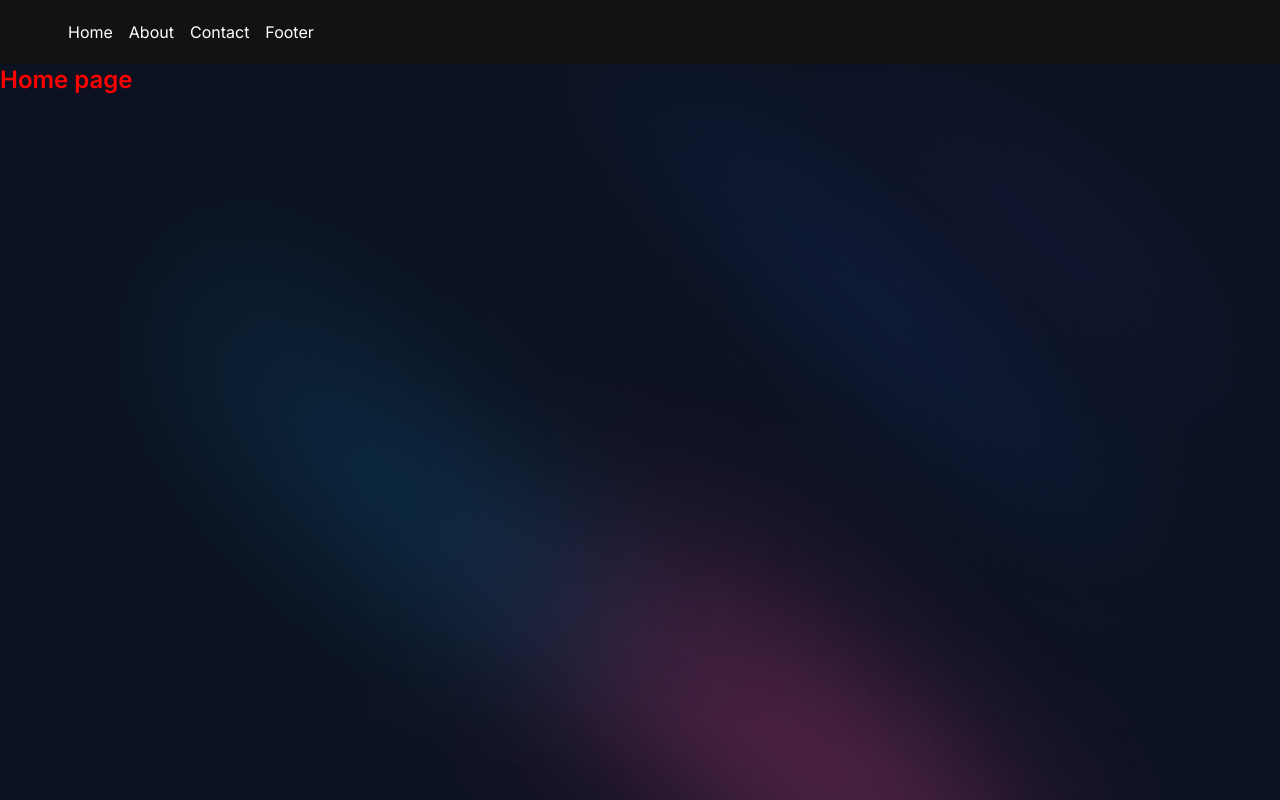
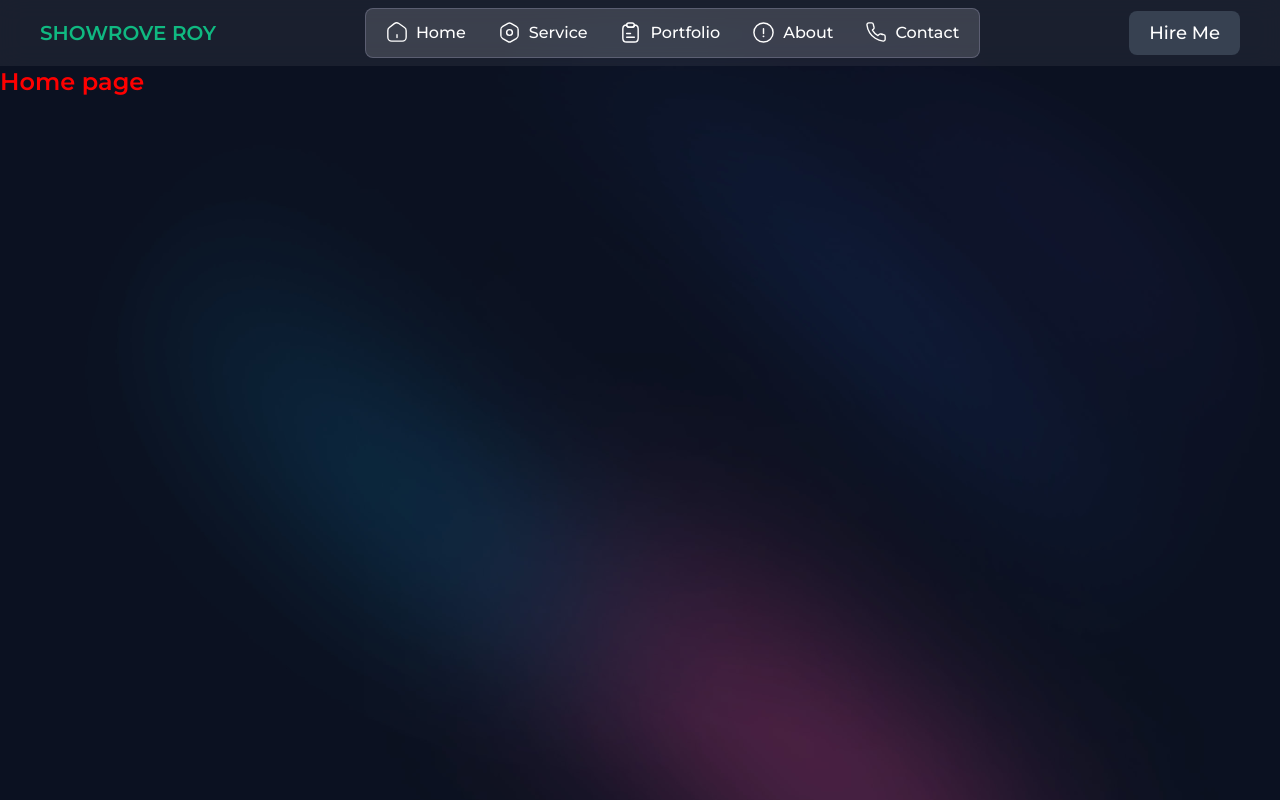
Before and after one commit to showrove-roy/next_js_portfolio-, a Next.js app: page / in a window 1280 px wide. Shown: the top 800 px of the page. Built offline with nearby package versions, Linux system fonts and the light colour scheme.

Commit message:
Nav Bar added

```diff
--- a/package.json
+++ b/package.json
@@ -16,6 +16,7 @@
     "postcss": "8.4.23",
     "react": "18.2.0",
     "react-dom": "18.2.0",
+    "react-icons": "^4.8.0",
     "tailwindcss": "3.3.2"
   }
 }
--- /dev/null
+++ b/src/app/Components/MainBTN/MainBTN.js
@@ -0,0 +1,7 @@
+export default function MainBTN({ children }) {
+  return (
+    <button className='mBTN font-medium rounded-lg group px-5 py-2 text-white bg-gray-700 lg:text-lg capitalize'>
+      {children}
+    </button>
+  );
+}
--- a/src/app/Components/NavBar/NavBar.js
+++ b/src/app/Components/NavBar/NavBar.js
@@ -1,22 +1,136 @@
 import Link from "next/link";
+import MainBTN from "../MainBTN/MainBTN";
 
 export default function NavBar() {
   return (
-    <header className='bg-[#121212] sticky top-0 p-5 text-white'>
-     <nav className="maxW">
-     <Link className='m-2' href='/'>
-        Home
-      </Link>
-      <Link className='m-2' href='#about'>
-        About
-      </Link>
-      <Link className='m-2' href='#contact'>
-        Contact
-      </Link>
-      <Link className='m-2' href='#footer'>
-        Footer
-      </Link>
-     </nav>
+    <header className='bg-[hsla(0,0%,100%,.064)] backdrop-blur-md sticky top-0 z-50'>
+      <nav className='maxW py-2 flex justify-between items-center'>
+        <div className=''>
+          <h1 className='text-xl text-emerald-500 font-semibold uppercase'>
+            Showrove Roy
+          </h1>
+        </div>
+        {/*  */}
+        <div className=''>
+          <div className='flex px-1 py-1 font-medium text-white border border-white rounded-lg cardBG'>
+            <Link
+              href='/'
+              className='hover:bg-emerald-500 text-white flex px-4 py-2 rounded-lg cursor-pointer'>
+              <svg
+                xmlns='http://www.w3.org/2000/svg'
+                width='22'
+                height='22'
+                viewBox='0 0 24 24'
+                fill='none'>
+                <path
+                  d='m9.02 2.84-5.39 4.2C2.73 7.74 2 9.23 2 10.36v7.41c0 2.32 1.89 4.22 4.21 4.22h11.58c2.32 0 4.21-1.9 4.21-4.21V10.5c0-1.21-.81-2.76-1.8-3.45l-6.18-4.33c-1.4-.98-3.65-.93-5 .12ZM12 17.99v-3'
+                  stroke='currentColor'
+                  strokeWidth='1.5'
+                  strokeLinecap='round'
+                  strokeLinejoin='round'></path>
+              </svg>
+              <span className='pl-2'>Home</span>
+            </Link>
+            <Link
+              href='/'
+              className='hover:bg-emerald-500 text-white flex px-4 py-2 rounded-lg cursor-pointer'>
+              <svg
+                xmlns='http://www.w3.org/2000/svg'
+                width='23'
+                height='23'
+                viewBox='0 0 24 24'
+                fill='none'>
+                <path
+                  d='M3 9.11v5.77C3 17 3 17 5 18.35l5.5 3.18c.83.48 2.18.48 3 0l5.5-3.18c2-1.35 2-1.35 2-3.46V9.11C21 7 21 7 19 5.65l-5.5-3.18c-.82-.48-2.17-.48-3 0L5 5.65C3 7 3 7 3 9.11Z'
+                  stroke='currentColor'
+                  strokeWidth='1.5'
+                  strokeLinecap='round'
+                  strokeLinejoin='round'></path>
+                <path
+                  d='M12 15a3 3 0 1 0 0-6 3 3 0 0 0 0 6Z'
+                  stroke='currentColor'
+                  strokeWidth='1.5'
+                  strokeLinecap='round'
+                  strokeLinejoin='round'></path>
+              </svg>
+              <span className='pl-2'>Service</span>
+            </Link>
+            <Link
+              href='/'
+              className='hover:bg-emerald-500 text-white flex px-4 py-2 rounded-lg cursor-pointer'>
+              <svg
+                xmlns='http://www.w3.org/2000/svg'
+                width='23'
+                height='23'
+                viewBox='0 0 24 24'
+                fill='none'>
+                <path
+                  d='M20 8.25V18c0 3-1.79 4-4 4H8c-2.21 0-4-1-4-4V8.25c0-3.25 1.79-4 4-4 0 .62.25 1.18.66 1.59.41.41.97.66 1.59.66h3.5C14.99 6.5 16 5.49 16 4.25c2.21 0 4 .75 4 4Z'
+                  stroke='currentColor'
+                  strokeWidth='1.5'
+                  strokeLinecap='round'
+                  strokeLinejoin='round'></path>
+                <path
+                  d='M16 4.25c0 1.24-1.01 2.25-2.25 2.25h-3.5c-.62 0-1.18-.25-1.59-.66C8.25 5.43 8 4.87 8 4.25 8 3.01 9.01 2 10.25 2h3.5c.62 0 1.18.25 1.59.66.41.41.66.97.66 1.59ZM8 13h4M8 17h8'
+                  stroke='currentColor'
+                  strokeWidth='1.5'
+                  strokeLinecap='round'
+                  strokeLinejoin='round'></path>
+              </svg>
+              <span className='pl-2'>Portfolio</span>
+            </Link>
+            <Link
+              href='/'
+              className='hover:bg-emerald-500 text-white flex px-4 py-2 rounded-lg cursor-pointer'>
+              <svg
+                xmlns='http://www.w3.org/2000/svg'
+                width='23'
+                height='23'
+                viewBox='0 0 24 24'
+                fill='none'>
+                <path
+                  d='M12 22c5.5 0 10-4.5 10-10S17.5 2 12 2 2 6.5 2 12s4.5 10 10 10ZM12 8v5'
+                  stroke='currentColor'
+                  strokeWidth='1.5'
+                  strokeLinecap='round'
+                  strokeLinejoin='round'></path>
+                <path
+                  d='M11.995 16h.009'
+                  stroke='currentColor'
+                  strokeWidth='2'
+                  strokeLinecap='round'
+                  strokeLinejoin='round'></path>
+              </svg>
+              <span className='pl-2'>About</span>
+            </Link>
+            <Link
+              href='/'
+              className='hover:bg-emerald-500 text-white flex px-4 py-2 rounded-lg cursor-pointer'>
+              <svg
+                xmlns='http://www.w3.org/2000/svg'
+                width='22'
+                height='22'
+                viewBox='0 0 24 24'
+                fill='none'
+                stroke='currentColor'
+                strokeWidth='1.5'
+                strokeLinecap='round'
+                strokeLinejoin='round'>
+                <path d='M22 16.92v3a2 2 0 0 1-2.18 2 19.79 19.79 0 0 1-8.63-3.07 19.5 19.5 0 0 1-6-6 19.79 19.79 0 0 1-3.07-8.67A2 2 0 0 1 4.11 2h3a2 2 0 0 1 2 1.72 12.84 12.84 0 0 0 .7 2.81 2 2 0 0 1-.45 2.11L8.09 9.91a16 16 0 0 0 6 6l1.27-1.27a2 2 0 0 1 2.11-.45 12.84 12.84 0 0 0 2.81.7A2 2 0 0 1 22 16.92z'></path>
+              </svg>
+
+              <span className='pl-2'>Contact</span>
+            </Link>
+          </div>
+        </div>
+
+        {/*  */}
+        <div className=''>
+          <a href='http://' target='_blank' rel='noopener noreferrer'>
+            <MainBTN>Hire Me</MainBTN>
+          </a>
+        </div>
+      </nav>
     </header>
   );
 }
--- a/src/app/globals.css
+++ b/src/app/globals.css
@@ -2,12 +2,11 @@
 @tailwind components;
 @tailwind utilities;
 
-  :root {
-    background-color: #0c1124;
-    scroll-behavior: smooth;
-  }
+:root {
+  background-color: #0c1124;
+  scroll-behavior: smooth;
+}
 @layer base {
-
   body {
     background: url("../../public/bg.jpeg") no-repeat center center/cover fixed;
   }
@@ -17,4 +16,29 @@
   .maxW {
     @apply max-w-7xl px-2 md:px-10 mx-auto;
   }
+  .mBTN {
+    position: relative;
+    transition: 0.5s ease-in-out;
+    z-index: 1;
+  }
+
+  .mBTN::before {
+    content: "";
+    position: absolute;
+    inset: 0;
+    background: rgb(5 150 105);
+    transition: 0.5s ease-in-out;
+    clip-path: circle(0% at 50% 50%);
+    z-index: -1;
+    border-radius: 0.5rem;
+  }
+
+  .mBTN:hover::before {
+    clip-path: circle(100% at 50% 50%);
+  }
+
+  .cardBG {
+    border: 1px solid rgba(215, 209, 255, 0.208) !important;
+    background-color: hsla(0, 0%, 100%, 0.15) !important;
+  }
 }
--- a/src/app/layout.js
+++ b/src/app/layout.js
@@ -1,8 +1,12 @@
 import NavBar from "./Components/NavBar/NavBar";
 import "./globals.css";
-import { Inter } from "next/font/google";
+import { Montserrat } from "next/font/google";
 
-const inter = Inter({ subsets: ["latin"] });
+const montserrat = Montserrat({
+  weight: ["300", "400", "500", "600", "700", "800", "900"],
+  subsets: ["latin"],
+  display: "swap",
+});
 
 export const metadata = {
   title: "Create Next App",
@@ -11,7 +15,7 @@ export const metadata = {
 
 export default function RootLayout({ children }) {
   return (
-    <html lang='en' className={inter.className}>
+    <html lang='en' className={montserrat.className}>
       <body>
         <NavBar />
         {children}
```
Also changed, not shown: src/app/page.js (+4 -4 lines), 1 other file (tests, documents, lock files or other folders).
